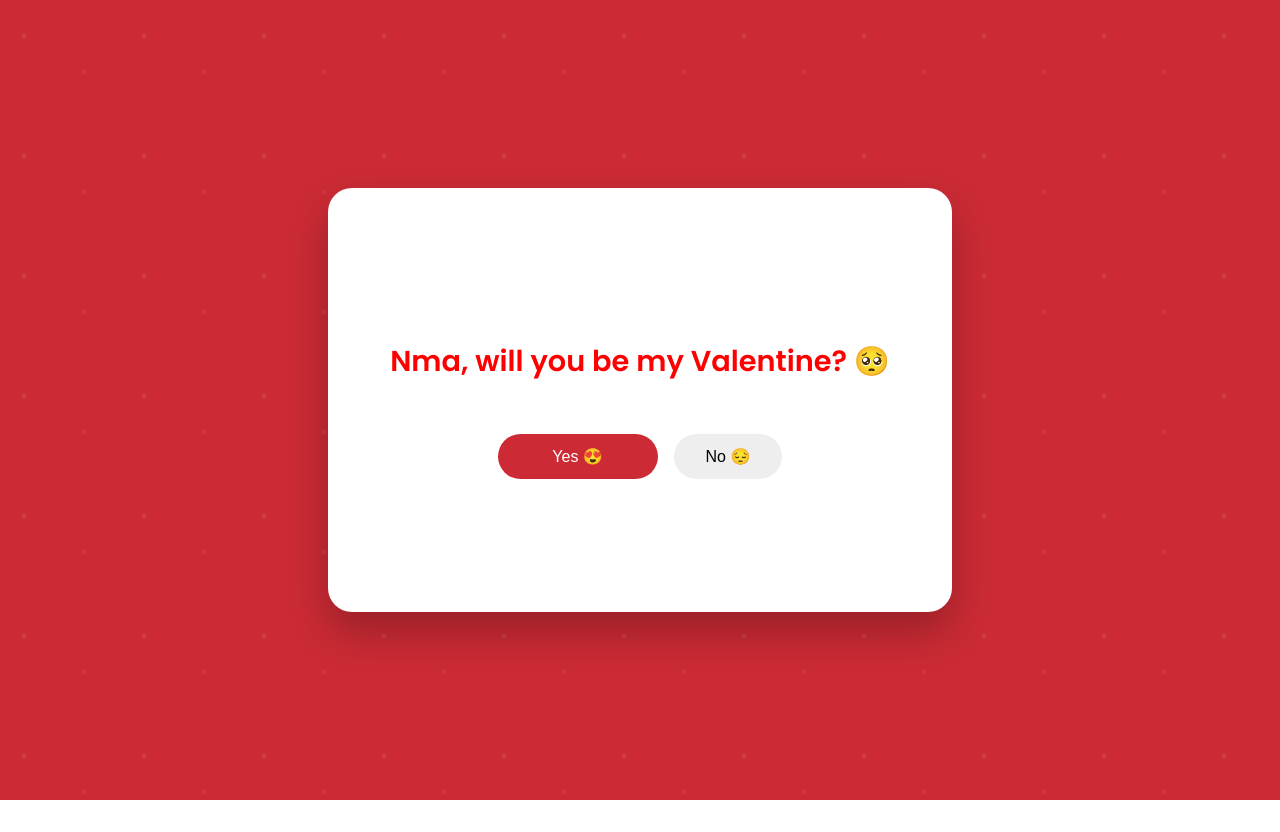
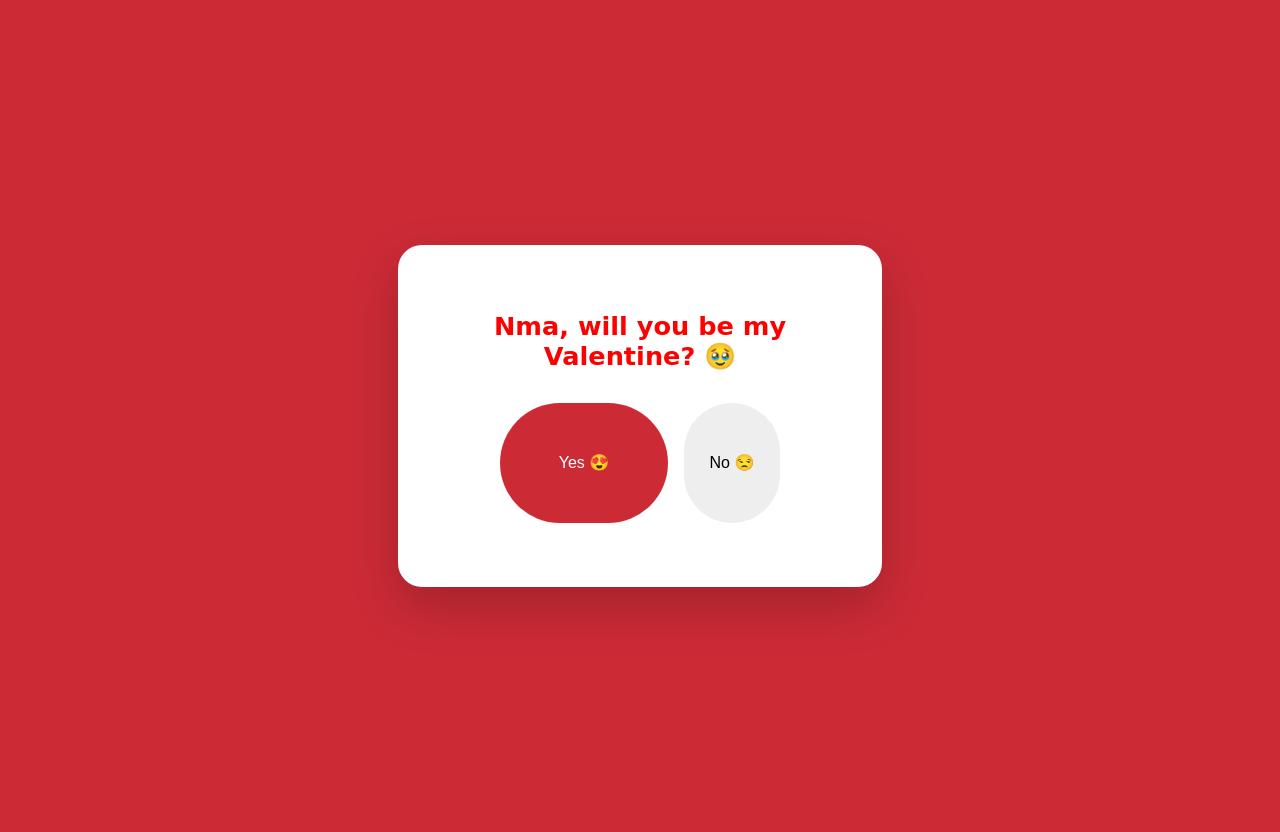
Before and after one commit to odeosa/valentine, a Next.js app: page / in a window 1280 px wide. Before the commit the page ends 800 px from the top, so only its background shows below. Built offline with nearby package versions, Linux system fonts and the light colour scheme.

Commit message:
Update page.tsx movement of no and yes growth

```diff
--- a/app/page.tsx
+++ b/app/page.tsx
@@ -1,232 +1,178 @@
 "use client";
 
-import { useEffect, useRef, useState } from "react";
+import { useRef, useState } from "react";
+import confetti from "canvas-confetti";
 
-export default function ValentinePage() {
-  const [noAbsolute, setNoAbsolute] = useState(false);
-  const [noPos, setNoPos] = useState({ top: 50, left: 60 });
-  const [yesScale, setYesScale] = useState(1);
-  const [saidYes, setSaidYes] = useState(false);
+export default function Page() {
+  const cardRef = useRef<HTMLDivElement>(null);
 
-  const attempts = useRef(0);
-  const canvasRef = useRef<HTMLCanvasElement | null>(null);
+  const [noCount, setNoCount] = useState(0);
+  const [noStyle, setNoStyle] = useState<any>({});
+  const [isAbsolute, setIsAbsolute] = useState(false);
+  const [shake, setShake] = useState(false);
 
-  /**
-   * Moves NO button and grows YES.
-   * NO becomes absolute only after first interaction.
-   */
-  const dodgeNo = () => {
-    attempts.current += 1;
+  // Yes button growth (both width & height)
+  const yesScale = Math.min(1 + noCount * 0.12, 2.2);
 
-    if (!noAbsolute) setNoAbsolute(true);
+  // Move No button randomly within card
+  const moveNo = () => {
+    if (!cardRef.current) return;
 
-    setYesScale((s) => Math.min(s + 0.2, 2.8));
+    const card = cardRef.current.getBoundingClientRect();
 
-    setNoPos({
-      top: Math.random() * 60 + 20,
-      left: Math.random() * 60 + 20,
+    const padding = 20;
+    const maxX = card.width - 120;
+    const maxY = card.height - 60;
+
+    const x = Math.random() * maxX + padding;
+    const y = Math.random() * maxY + padding;
+
+    setIsAbsolute(true);
+    setNoStyle({
+      left: x,
+      top: y,
+      transform: `scale(${Math.max(0.4, 1 - noCount * 0.05)})`,
+    });
+
+    // Trigger card shake
+    setShake(true);
+    setTimeout(() => setShake(false), 300);
+
+    setNoCount((prev) => prev + 1);
+  };
+
+  const onYes = () => {
+    confetti({
+      particleCount: 120,
+      spread: 70,
+      origin: { y: 0.6 },
     });
   };
 
-  const sayYes = () => {
-    setSaidYes(true);
-    launchHeartConfetti();
-  };
-
-  /**
-   * Heart-shaped confetti using canvas
-   */
-  const launchHeartConfetti = () => {
-    const canvas = canvasRef.current;
-    if (!canvas) return;
-    const ctx = canvas.getContext("2d");
-    if (!ctx) return;
-
-    canvas.width = window.innerWidth;
-    canvas.height = window.innerHeight;
-
-    const hearts = Array.from({ length: 120 }).map(() => ({
-      x: Math.random() * canvas.width,
-      y: Math.random() * canvas.height - canvas.height,
-      size: Math.random() * 10 + 8,
-      speed: Math.random() * 2 + 2,
-      color: "#ff4d6d",
-    }));
-
-    const drawHeart = (x: number, y: number, size: number) => {
-      ctx.beginPath();
-      ctx.moveTo(x, y);
-      ctx.bezierCurveTo(x - size, y - size, x - size * 2, y + size / 2, x, y + size * 1.5);
-      ctx.bezierCurveTo(x + size * 2, y + size / 2, x + size, y - size, x, y);
-      ctx.fill();
-    };
-
-    const animate = () => {
-      ctx.clearRect(0, 0, canvas.width, canvas.height);
-      hearts.forEach((h) => {
-        h.y += h.speed;
-        if (h.y > canvas.height) h.y = -20;
-        ctx.fillStyle = h.color;
-        drawHeart(h.x, h.y, h.size);
-      });
-      requestAnimationFrame(animate);
-    };
-
-    animate();
-  };
-
-  useEffect(() => {
-    const resize = () => {
-      if (!canvasRef.current) return;
-      canvasRef.current.width = window.innerWidth;
-      canvasRef.current.height = window.innerHeight;
-    };
-    window.addEventListener("resize", resize);
-    return () => window.removeEventListener("resize", resize);
-  }, []);
+  const hideNo = noCount >= 15;
 
   return (
-    <main style={styles.page}>
-      <link
-        href="https://fonts.googleapis.com/css2?family=Poppins:wght@500;600&display=swap"
-        rel="stylesheet"
-      />
-
-      <canvas ref={canvasRef} style={styles.canvas} />
-
-      {/* Floating background hearts */}
-      <div style={styles.bgHearts} />
-
-      <div style={styles.card}>
-        {!saidYes ? (
-          <>
-            {/* Text moves up as YES grows */}
+    <div className="wrapper">
       <div
+        ref={cardRef}
+        className={`card ${shake ? "shake" : ""}`}
+      >
+        {/* Text moves up naturally as Yes grows */}
+        <h1
           style={{
-                ...styles.textWrap,
-                transform: `translateY(-${(yesScale - 1) * 20}px)`,
+            marginBottom: "2rem",
+            transform: `translateY(-${Math.min(noCount * 6, 40)}px)`,
           }}
         >
-              <h1 style={styles.question}>
-                Nma, will you be my Valentine? 🥺
+          Nma, will you be my Valentine? 🥹
         </h1>
-            </div>
 
-            <div style={styles.buttonsWrap}>
+        <div className="buttons">
           <button
-                onClick={sayYes}
+            className="yes"
             style={{
-                  ...styles.yesBtn,
               transform: `scale(${yesScale})`,
-                  width: yesScale > 1.6 ? "80%" : "160px",
+              width: `${Math.min(80, 40 + noCount * 3)}%`,
             }}
+            onClick={onYes}
           >
             Yes 😍
           </button>
 
+          {!hideNo && (
             <button
-                onMouseEnter={dodgeNo}
-                onClick={dodgeNo}
+              className="no"
               style={{
-                  ...styles.noBtn,
-                  position: noAbsolute ? "absolute" : "relative",
-                  top: noAbsolute ? `${noPos.top}%` : "auto",
-                  left: noAbsolute ? `${noPos.left}%` : "auto",
+                position: isAbsolute ? "absolute" : "relative",
+                ...noStyle,
               }}
+              onMouseEnter={moveNo}
+              onTouchStart={moveNo}
             >
-                No 😔
+              No 😒
             </button>
-            </div>
-          </>
-        ) : (
-          <h2 style={styles.success}>Yayyy 💖 I love you, Nma 🥹</h2>
           )}
         </div>
-    </main>
+      </div>
+
+      <style jsx>{`
+        .wrapper {
+          min-height: 100vh;
+          display: flex;
+          justify-content: center;
+          align-items: center;
+          background: #cc2b36;
+          padding: 1rem;
+        }
+
+        .card {
+          background: white;
+          border-radius: 24px;
+          padding: 3rem 2rem 4rem;
+          width: 100%;
+          max-width: 420px;
+          text-align: center;
+          position: relative;
+          box-shadow: 0 20px 50px rgba(0, 0, 0, 0.2);
+          overflow: hidden;
+        }
+
+        h1 {
+          font-size: 1.6rem;
+          color: red;
+          font-family: "Comic Sans MS", cursive;
+          transition: transform 0.3s ease;
+        }
+
+        .buttons {
+          display: flex;
+          justify-content: center;
+          gap: 1rem;
+          position: relative;
+          height: 120px;
+        }
+
+        button {
+          border: none;
+          padding: 0.8rem 1.6rem;
+          border-radius: 999px;
+          font-size: 1rem;
+          cursor: pointer;
+          transition: all 0.25s ease;
+          white-space: nowrap;
+        }
+
+        .yes {
+          background: #cc2b36;
+          color: white;
+          z-index: 2;
+        }
+
+        .no {
+          background: #eee;
+          color: black;
+          z-index: 1;
+        }
+
+        /* Shake animation */
+        .shake {
+          animation: shake 0.3s;
+        }
+
+        @keyframes shake {
+          0% { transform: translateX(0); }
+          25% { transform: translateX(-6px); }
+          50% { transform: translateX(6px); }
+          75% { transform: translateX(-4px); }
+          100% { transform: translateX(0); }
+        }
+
+        @media (max-width: 480px) {
+          h1 {
+            font-size: 1.3rem;
+          }
+        }
+      `}</style>
+    </div>
   );
 }
-
-const styles: Record<string, React.CSSProperties> = {
-  page: {
-    minHeight: "100vh",
-    background: "#cc2b35",
-    display: "flex",
-    alignItems: "center",
-    justifyContent: "center",
-    fontFamily: "'Poppins', system-ui, sans-serif",
-    position: "relative",
-    overflow: "hidden",
-  },
-  canvas: {
-    position: "fixed",
-    inset: 0,
-    pointerEvents: "none",
-  },
-  bgHearts: {
-    position: "absolute",
-    inset: 0,
-    background:
-      "radial-gradient(circle at 20% 30%, rgba(255,255,255,0.08) 2px, transparent 3px), radial-gradient(circle at 70% 60%, rgba(255,255,255,0.06) 2px, transparent 3px)",
-    backgroundSize: "120px 120px",
-    animation: "float 20s linear infinite",
-  },
-  card: {
-    width: "90%",
-    maxWidth: "560px",
-    height: "360px",
-    background: "#fff",
-    borderRadius: "24px",
-    boxShadow: "0 20px 40px rgba(0,0,0,0.25)",
-    display: "flex",
-    flexDirection: "column",
-    justifyContent: "center",
-    alignItems: "center",
-    padding: "2rem",
-    position: "relative",
-    zIndex: 2,
-  },
-  textWrap: {
-    marginBottom: "2rem",
-    transition: "transform 0.3s ease",
-  },
-  question: {
-    color: "#ff0000",
-    fontSize: "1.8rem",
-    fontWeight: 600,
-    textAlign: "center",
-  },
-  buttonsWrap: {
-    display: "flex",
-    gap: "1rem",
-    alignItems: "center",
-    justifyContent: "center",
-    position: "relative",
-    width: "100%",
-  },
-  yesBtn: {
-    background: "#cc2b35",
-    color: "#fff",
-    border: "none",
-    borderRadius: "999px",
-    padding: "0.8rem 2rem",
-    fontSize: "1rem",
-    cursor: "pointer",
-    transition: "transform 0.3s ease, width 0.3s ease",
-    zIndex: 2,
-  },
-  noBtn: {
-    background: "#eee",
-    color: "#000",
-    border: "none",
-    borderRadius: "999px",
-    padding: "0.8rem 2rem",
-    fontSize: "1rem",
-    cursor: "pointer",
-    transition: "top 0.3s ease, left 0.3s ease",
-  },
-  success: {
-    fontSize: "1.8rem",
-    color: "#cc2b35",
-    textAlign: "center",
-  },
-};
```
Lines whose indentation alone changed are shown as unchanged.
